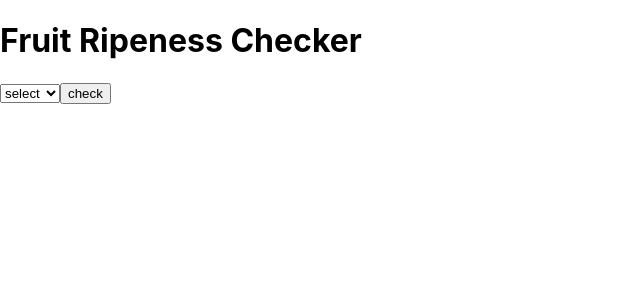
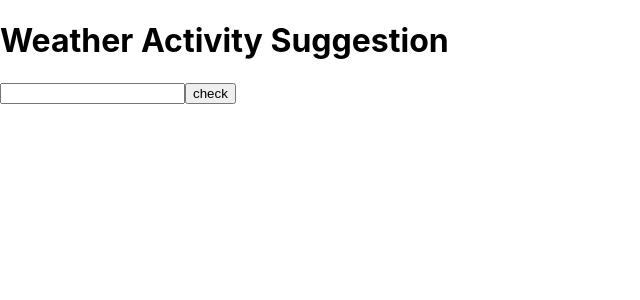
Before and after one commit to ApekshaV123/Hello, a React (Create React App) app: page / in a window 1280 px wide. Shown: the top 300 px of the page, without its empty margins (0-640 px from the left). Built offline with nearby package versions, Linux system fonts and the light colour scheme.

Commit message:
initial commit-Weather Activity Checker

```diff
--- a/src/App.js
+++ b/src/App.js
@@ -3,31 +3,28 @@ import './App.css';
 import { use, useState } from 'react';
 
 function App() {
-  const [color,setColor]=useState("");
-  const [check,setCheck]=useState("");
- const fruitRipenessChecker=()=>{
-  if(color==="green"){
-    setCheck("Unripe");
-  }else if(color==="yellow"){
-    setCheck("ripe");
-  }else if(color==="brown"){
-    setCheck("Overripe");
+  const [weather, setWeather] = useState("");
+  const [check, setCheck] = useState("");
+  const weatherActivitySuggestion = () => {
+    if (weather === "Sunny") {
+      setCheck("Go for a Walk");
+    } else if (weather === "Rainy") {
+      setCheck("Read a book");
+    } else if (weather === "Snowy") {
+      setCheck("Build a snowman");
+
+    }
   }
- }
- const banana=(event)=>{
-  setColor(event.target.value);
- }
+
+  const season = (event) => {
+    setWeather(event.target.value);
+  }
   return (
     <div>
-    <h1>Fruit Ripeness Checker</h1>
-    <select value={color} onChange={banana}>
-      <option value={""}>select</option>
-      <option value={"green"}>Green</option>
-      <option value={"yellow"}>yellow</option>
-      <option value={"brown"}>Brown</option>
-    </select>
-    <button onClick={fruitRipenessChecker}>check</button>
-    <p>{check}</p>
+      <h1>Weather Activity Suggestion</h1>
+      <input type="text" value={weather} onChange={season} />
+      <button onClick={weatherActivitySuggestion}>check</button>
+      <p>{check}</p>
     </div>
   );
 }
```
